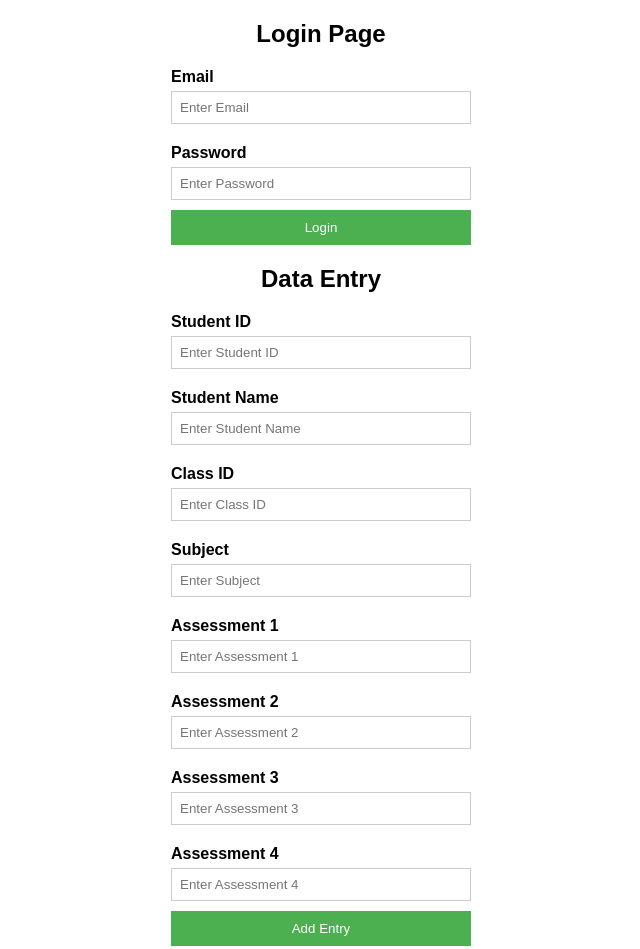
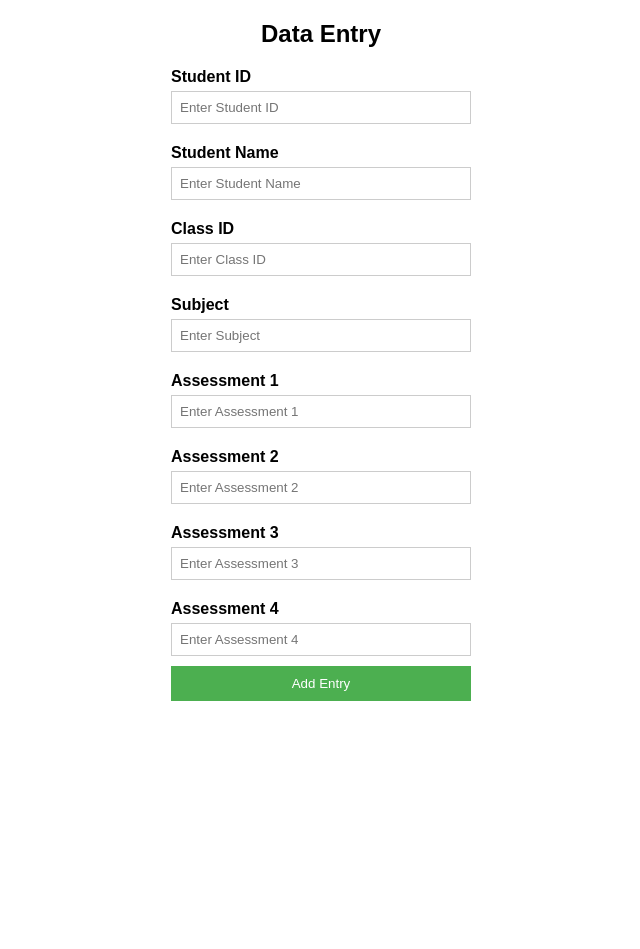
Before and after one commit to hnhs-prog/wes, a plain HTML site: page index.html in a window 1280 px wide. Shown: the whole page, without its empty margins (319-959 px from the left). After the commit the page ends 800 px from the top, so only its background shows below. Drawn offline with Linux system fonts and the light colour scheme.

Commit message:
Update index.html

```diff
--- a/index.html
+++ b/index.html
@@ -1,23 +1,12 @@
 <!DOCTYPE html>
 <html>
 <head>
-  <link rel="stylesheet" type="text/css" href="styles.css">
-  <title>Login Page</title>
+  <base target="_top">
+  <link rel="stylesheet" type="text/css" href="https://hnhs-prog.github.io/wes/styles.css">
 </head>
 <body>
-  <h2>Login Page</h2>
+  <h2>Data Entry</h2>
   <div class="container">
-    <label for="email"><b>Email</b></label>
-    <input type="text" id="email" placeholder="Enter Email" name="email" required>
-
-    <label for="psw"><b>Password</b></label>
-    <input type="password" id="psw" placeholder="Enter Password" name="psw" required>
-
-    <button type="submit" onclick="login()">Login</button>
-  </div>
-
-  <h2>Data Entry</h2>
-  <div class="container" id="data-entry">
     <label for="studentID"><b>Student ID</b></label>
     <input type="text" id="studentID" placeholder="Enter Student ID" name="studentID" required>
 
@@ -45,6 +34,6 @@
     <button type="submit" onclick="addEntry()">Add Entry</button>
   </div>
 
-  <script src="script.js"></script>
+  <script src="https://hnhs-prog.github.io/wes/script.js"></script>
 </body>
 </html>
```
